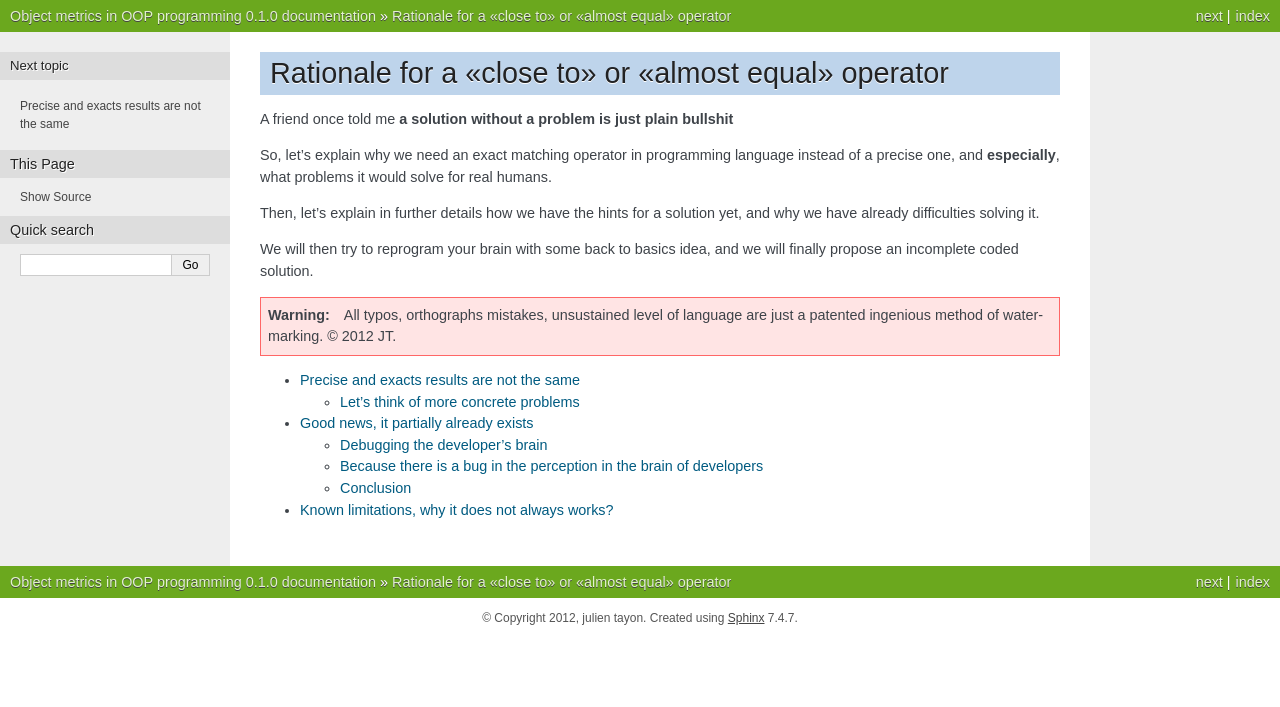
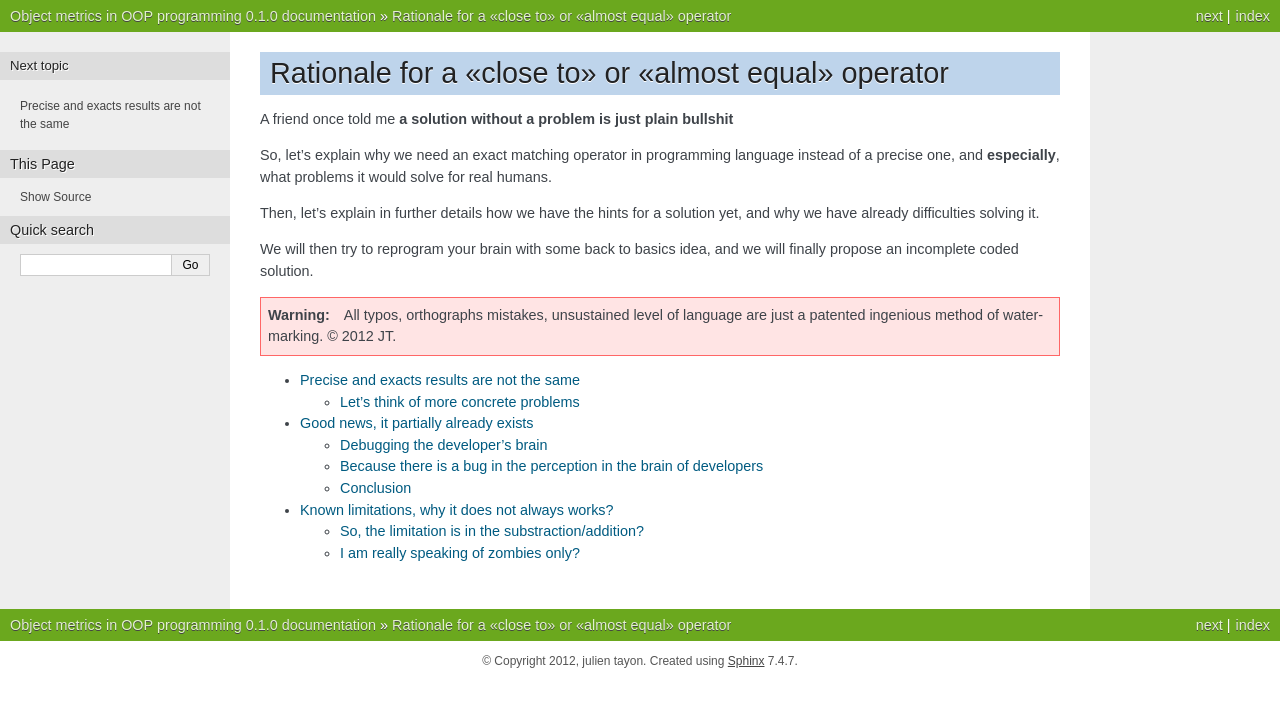
Before and after one commit to jul/OOP-metrics, a Sphinx documentation site: the page built from docs/source/index.rst, in a window 1280 px wide. Shown: the top 707 px of the page. Built offline with Sphinx 7.4.7, drawn with Linux system fonts in a browser that asks for light colours; pages that are not in the unit, such as notebooks, are missing from menus; some of the changed lines change nothing that is shown.

Commit message:
adding zombies and odd values of Pi

```diff
--- a/docs/source/limitation.rst
+++ b/docs/source/limitation.rst
@@ -14,8 +14,58 @@
 The big question is: **is the bug located in the composition of the vectors
 or located in the norm?**.
 
+We have a very fast answer::
+    ### let's compose the speed and see
+    >>> bullet.speed= .5 # expressed in ratio of c
+    >>> spaceship.speed = .9 # expressed in ratio of c
+    >>> spaceship.speed + bullet.speed
+    Traceback (most recent call last):
+      File "<input>", line 1, in <module>
+      Exception: You really except speed greater than the speed of light?
+
+The problem should be solved at composition level. We have left euclidian
+geometry, and we know work in a space were transaltion of vector are bound
+by Lorentz transformation.
+
+So, the limitation is in the substraction/addition?
+===================================================
+
+Well not.
+
 Well, this example not as funny as measuring the distance at which you place
-the army in case of a zombie invasion:
+the army in case of a zombie invasion in a square city (looking like a matrix).
 
-- in the nature;
-- in squared city (looking like a matrix).
+Given a speed of 1 block per hour (zombies are slow), we want to where to post
+our valiant anti-zombie task force. We want to be able to test if a given human
+will be in zombie range in n hours.
+
+Given that I am lazy person, I only make a nice draw to illustrate the problem:
+
+.. image:: ./figure.zombie.jpg
+
+And I give the solution. In this case: you change **abs** for any given vector.
+
+Instead of::
+    >>> abs = lambda x,y: ( x**2 + y**2 ) ** .5
+
+You write::
+    >>> abs = lambda x,y:abs(x) + abs(y)
+
+I am really speaking of zombies only?
+=====================================
+
+Well, no.
+
+If you push hard enough the precision of your computer, your reachable values
+are discretized, thus, it is also how your 2D vector will look.
+
+Have you noticed that the stuff I draw are circles.
+
+These are **squares**.
+
+Thus the value of **Pi** is changed (when a circle is a square there are odds that pi is not an irrational number anymore), so is the distance logic.
+
+Most time, you don't care. I guess only 1 out of 100 000 developers will
+be bitten by this problem in their whole life.
+
+So cool down, it is just an illustration of computers limitation.
```
Also changed, not shown: docs/source/figure/zombie.jpg (added).
